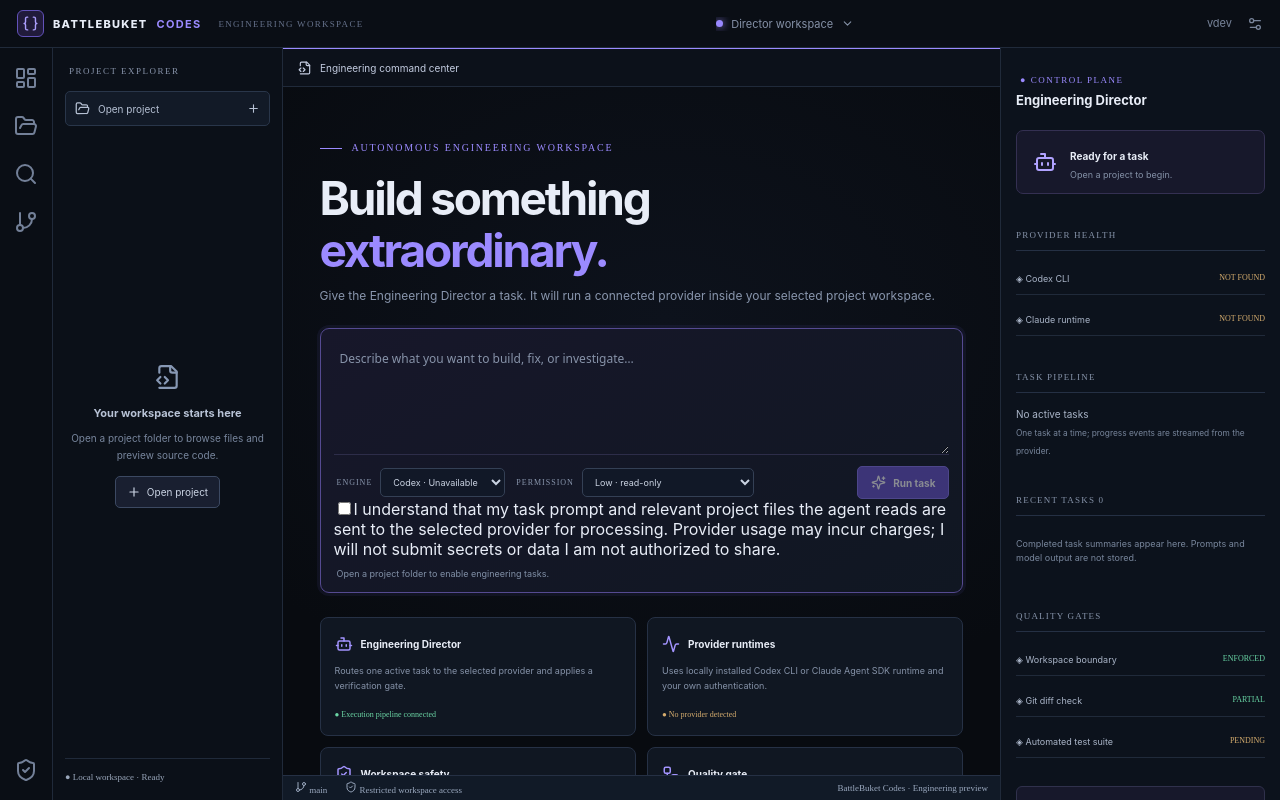
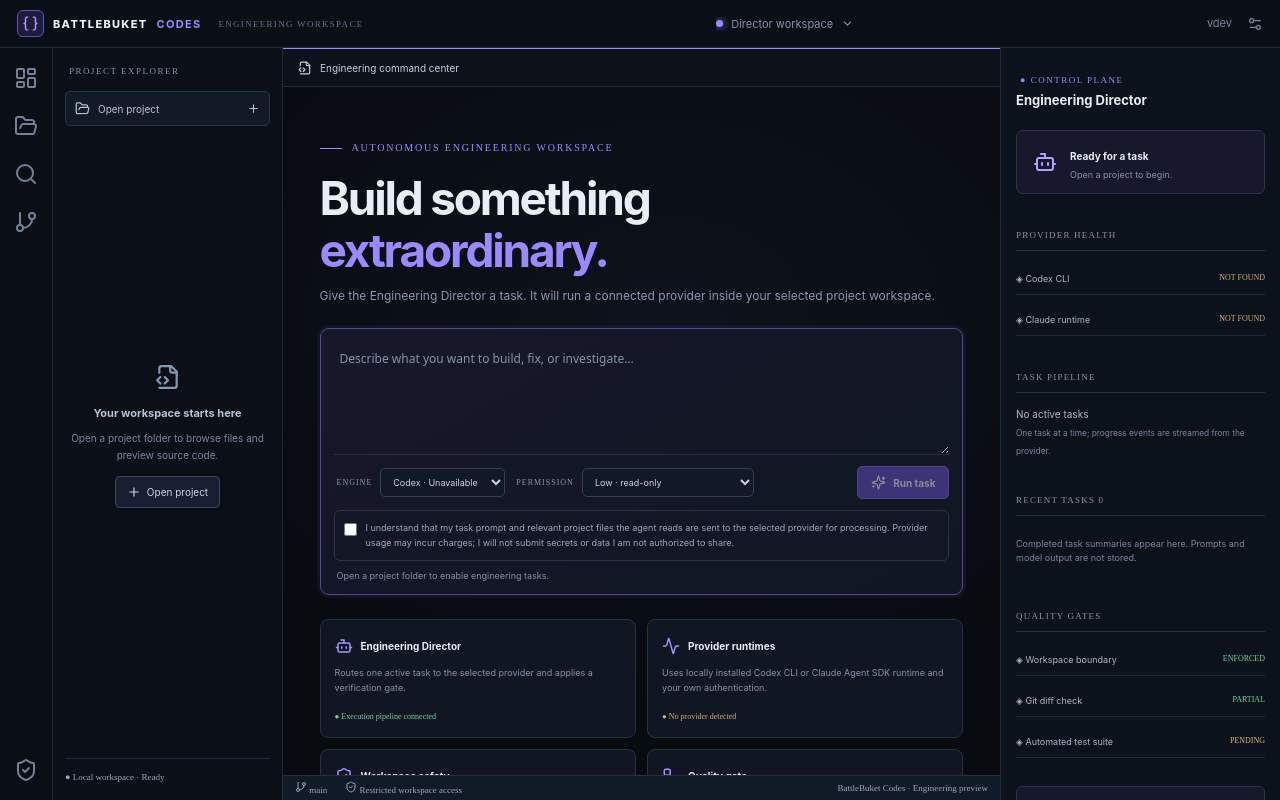
Before and after one commit to battlebuket-oss/BattleBuket-Codes, a React (Vite) app in the folder apps/desktop/src/renderer/: page / in a window 1280 px wide. Built offline with nearby package versions, Linux system fonts and the light colour scheme.

Commit message:
Style the explicit provider data-sharing consent control

```diff
--- a/apps/desktop/src/renderer/src/styles.css
+++ b/apps/desktop/src/renderer/src/styles.css
@@ -112,3 +112,7 @@ h1 em{color:#9b8aff;font-style:normal}
 .history-status.cancelled{color:#d6ad6e}
 .history-status.running{color:#a99aff}
 .history-empty{font-size:9px;color:#78869c;line-height:1.6}
+
+.data-consent{display:flex;align-items:flex-start;gap:9px;margin-top:11px;padding:10px 9px;border:1px solid #30314c;border-radius:6px;background:#121625;color:#9aa8bd;font-size:9px;line-height:1.6;cursor:pointer}
+.data-consent input{margin:2px 0 0;accent-color:#9b8aff;flex:none}
+.data-consent span{flex:1}
```
